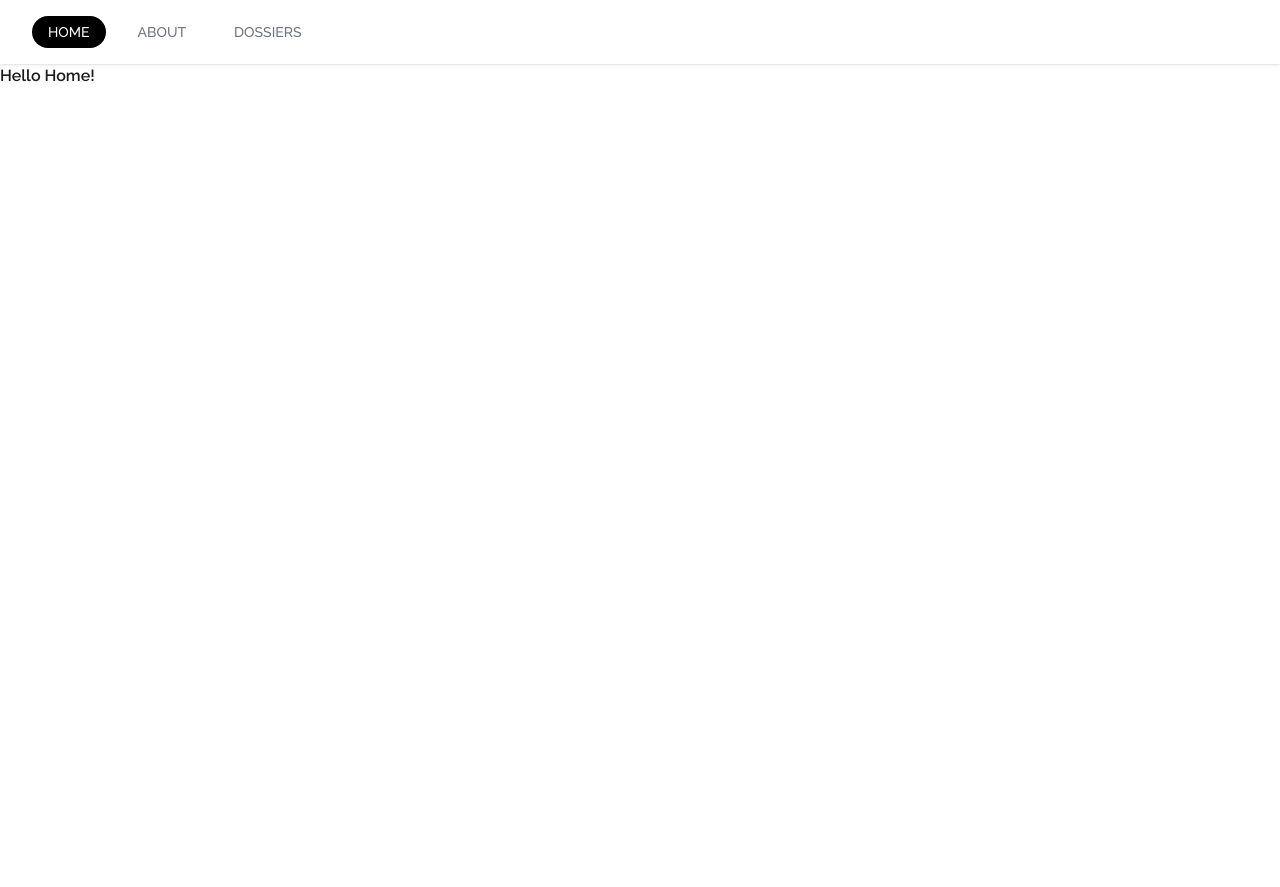
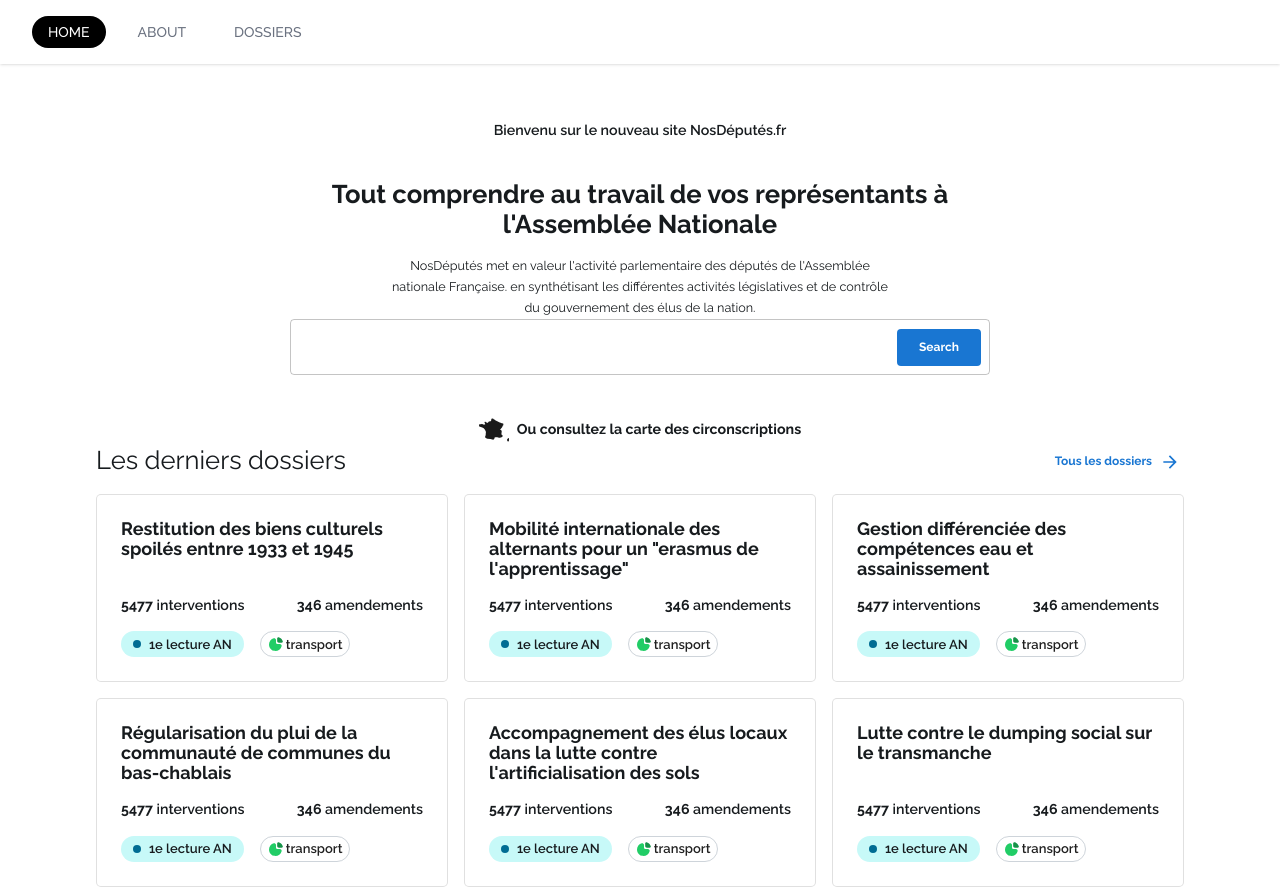
Before and after one commit to regardscitoyens/nosdeputes-front, a Next.js app: page / in a window 1280 px wide. Before the commit the page ends 800 px from the top, so only its background shows below. Built offline with nearby package versions, Linux system fonts and the light colour scheme.

Commit message:
first draft of the home page

```diff
--- a/app/page.tsx
+++ b/app/page.tsx
@@ -1,3 +1,11 @@
+import HeroSection from "@/components/home/HeroSection";
+import DossierSection from "@/components/home/Dossiers/Section";
+
 export default function Home() {
-  return <p>Hello Home!</p>;
+  return (
+    <div>
+      <HeroSection />
+      <DossierSection />
+    </div>
+  );
 }
--- /dev/null
+++ b/components/home/Dossiers/DossierCard.tsx
@@ -0,0 +1,72 @@
+import React from "react";
+
+import Box from "@mui/material/Box";
+import Typography from "@mui/material/Typography";
+import Stack from "@mui/material/Stack";
+
+import Card from "@mui/material/Card";
+import CardActionArea from "@mui/material/CardActionArea";
+import LabelChip from "@/components/LabelChip";
+import Link from "next/link";
+import StatusChip from "@/components/StatusChip";
+
+type DossierCardProps = {
+  titre: string;
+  status: string; //TODO: use an enum when the type of status will be clear
+  thematique: string; // TODO: use an enum latter
+  interventions: number;
+  amendements: number;
+};
+const DossierCard = (props: DossierCardProps) => {
+  const { titre, status, thematique, interventions, amendements } = props;
+
+  return (
+    <Card variant="outlined" sx={{ borderRadius: 1.25 }}>
+      <CardActionArea
+        component={Link}
+        href="/dossiers/dossier"
+        sx={{
+          p: 3,
+          display: "flex",
+          flexDirection: "column",
+          alignItems: "flex-start",
+          height: "100%",
+        }}
+      >
+        <Typography
+          variant="subtitle1"
+          fontWeight="bold"
+          sx={{ mb: 2, lineHeight: "20px" }}
+        >
+          {titre}
+        </Typography>
+
+        <Box sx={{ flexGrow: 1 }} />
+
+        <Box
+          sx={{
+            display: "flew",
+            flexDirection: "row",
+            justifyContent: "space-between",
+            width: "100%",
+            mb: 2,
+          }}
+        >
+          <Typography variant="body2">
+            <b>{interventions}</b> interventions
+          </Typography>
+          <Typography variant="body2">
+            <b>{amendements}</b> amendements
+          </Typography>
+        </Box>
+
+        <Stack direction="row" spacing={2}>
+          <StatusChip size="small" status="review" label={status} />
+          <LabelChip size="small" label={thematique} />
+        </Stack>
+      </CardActionArea>
+    </Card>
+  );
+};
+
+export default DossierCard;
--- /dev/null
+++ b/components/home/Dossiers/Section.tsx
@@ -0,0 +1,89 @@
+import Box from "@mui/material/Box";
+import Typography from "@mui/material/Typography";
+import Button from "@mui/material/Button";
+import Link from "next/link";
+
+import ArrowForwardIcon from "@mui/icons-material/ArrowForward";
+import DossierCard from "./DossierCard";
+
+const dissiers = [
+  {
+    titre: "Restitution des biens culturels spoilés entnre 1933 et 1945",
+    status: "1e lecture AN",
+    thematique: "transport",
+    interventions: 5477,
+    amendements: 346,
+  },
+  {
+    titre: `Mobilité internationale des alternants pour un "erasmus de l'apprentissage"`,
+    status: "1e lecture AN",
+    thematique: "transport",
+    interventions: 5477,
+    amendements: 346,
+  },
+  {
+    titre: `Gestion différenciée des compétences eau et assainissement`,
+    status: "1e lecture AN",
+    thematique: "transport",
+    interventions: 5477,
+    amendements: 346,
+  },
+  {
+    titre: `Régularisation du plui de la communauté de communes du bas-chablais`,
+    status: "1e lecture AN",
+    thematique: "transport",
+    interventions: 5477,
+    amendements: 346,
+  },
+  {
+    titre: `Accompagnement des élus locaux dans la lutte contre l'artificialisation des sols`,
+    status: "1e lecture AN",
+    thematique: "transport",
+    interventions: 5477,
+    amendements: 346,
+  },
+  {
+    titre: `Lutte contre le dumping social sur le transmanche`,
+    status: "1e lecture AN",
+    thematique: "transport",
+    interventions: 5477,
+    amendements: 346,
+  },
+];
+export default function Section() {
+  return (
+    <Box
+      sx={{
+        maxWidth: 1088,
+        margin: {
+          xs: 1,
+          md: 4,
+          lg: "auto",
+        },
+      }}
+    >
+      <Box sx={{ display: "flex", justifyContent: "space-between", mb: 2 }}>
+        <Typography variant="h2">Les derniers dossiers</Typography>
+        <Button
+          variant="text"
+          component={Link}
+          href="/dossiers/"
+          endIcon={<ArrowForwardIcon />}
+        >
+          Tous les dossiers
+        </Button>
+      </Box>
+      <Box
+        sx={{
+          display: "grid",
+          gridTemplateColumns: "repeat(auto-fit, minmax(352px, 1fr))",
+          gridGap: 16,
+        }}
+      >
+        {dissiers.map((card) => (
+          <DossierCard key={card.titre} {...card} />
+        ))}
+      </Box>
+    </Box>
+  );
+}
--- /dev/null
+++ b/components/home/HeroSection.tsx
@@ -0,0 +1,80 @@
+import React from "react";
+
+import Image from "next/image";
+
+import Box from "@mui/material/Box";
+import Paper from "@mui/material/Paper";
+import Typography from "@mui/material/Typography";
+import Stack from "@mui/material/Stack";
+
+import Breadcrumbs from "@mui/material/Breadcrumbs";
+import EnergyIcon from "@/icons/EnergyIcon";
+import LabelChip from "@/components/LabelChip";
+import SearchBar from "./SearchBar";
+
+const HeroSection = () => {
+  return (
+    <Box
+      sx={{
+        textAlign: "center",
+        display: "flex",
+        flexDirection: "column",
+        alignItems: "center",
+        mt: 7,
+      }}
+    >
+      <Typography variant="body2">
+        Bienvenu sur le nouveau site NosDéputés.fr
+      </Typography>
+      <Box
+        sx={{
+          minHeight: "272px", // picture height + header box padding
+          display: "flex",
+          flexDirection: "column",
+          alignItems: "center",
+          py: 5,
+        }}
+      >
+        <Typography
+          variant="h1"
+          fontWeight="bold"
+          sx={{ mb: 2, maxWidth: 700 }}
+        >
+          Tout comprendre au travail de vos représentants à l&apos;Assemblée
+          Nationale
+        </Typography>
+        <Typography
+          variant="caption"
+          fontWeight="light"
+          sx={{ maxWidth: 500 }}
+          component="p"
+        >
+          NosDéputés met en valeur l&apos;activité parlementaire des députés de
+          l&apos;Assemblée nationale Française. en synthétisant les différentes
+          activités législatives et de contrôle du gouvernement des élus de la
+          nation.
+        </Typography>
+
+        <SearchBar />
+      </Box>
+      <div>
+        <Image
+          src="/FranceMapIcon.png"
+          alt=""
+          height={30}
+          width={30}
+          style={{ display: "inline-block", marginRight: 8 }}
+        />
+        <Typography
+          variant="body2"
+          fontWeight="bold"
+          sx={{ display: "inline-block" }}
+        >
+          Ou consultez la carte des circonscriptions
+        </Typography>
+      </div>
+    </Box>
+  );
+};
+
+export default HeroSection;
--- /dev/null
+++ b/components/home/SearchBar.tsx
@@ -0,0 +1,108 @@
+"use client";
+
+import {
+  Autocomplete,
+  TextField,
+  Typography,
+  Box,
+  Button,
+} from "@mui/material";
+
+type DeputeType = {
+  prenom: string;
+  nom: string;
+  circo: string;
+};
+
+type DossierType = {
+  titre: string;
+  type: string;
+};
+
+function isDepute(option: DossierType | DeputeType): option is DeputeType {
+  return (option as DeputeType).prenom !== undefined;
+}
+const options: (DossierType | DeputeType)[] = [
+  {
+    prenom: "Romain",
+    nom: "Reprebié",
+    circo: "1e conrconscription de l'Ain",
+  },
+  {
+    prenom: "Romain",
+    nom: "Reprebié",
+    circo: "1e conrconscription de l'Ain",
+  },
+  {
+    prenom: "Romain",
+    nom: "Reprebié",
+    circo: "1e conrconscription de l'Ain",
+  },
+  {
+    titre: "Répression du mouvement social contre la réforme des retraites",
+    type: "Projet de Loi",
+  },
+  {
+    titre: "Répression du mouvement social contre la réforme des retraites",
+    type: "Projet de Loi",
+  },
+  {
+    titre: "Répression du mouvement social contre la réforme des retraites",
+    type: "Projet de Loi",
+  },
+];
+
+export default function SearchBar() {
+  return (
+    <Autocomplete
+      fullWidth
+      freeSolo
+      renderInput={(params) => (
+        <TextField
+          {...params}
+          InputProps={{
+            ...params.InputProps,
+            endAdornment: (
+              <Button variant="contained" size="large">
+                Search
+              </Button>
+            ),
+          }}
+        />
+      )}
+      options={options}
+      getOptionLabel={(option) => {
+        if (typeof option === "string") {
+          return option;
+        }
+        if (isDepute(option)) {
+          return `${option.prenom} ${option.nom} ${option.circo}`;
+        }
+        return option.titre;
+      }}
+      renderOption={(props, option) => {
+        if (isDepute(option)) {
+          return (
+            <Box
+              component="li"
+              sx={{ "& > img": { mr: 2, flexShrink: 0 } }}
+              {...props}
+            >
+              <img loading="lazy" width="20" src="/picture.png" alt="" />
+              <Typography variant="body2">
+                {option.prenom} {option.nom}
+              </Typography>
+              <Typography variant="caption">{option.circo}</Typography>
+            </Box>
+          );
+        }
+        return (
+          <Box component="li" {...props}>
+            <Typography variant="body2">{option.titre}</Typography>
+            <Typography variant="caption">{option.type}</Typography>
+          </Box>
+        );
+      }}
+    />
+  );
+}
```
Also changed, not shown: public/FranceMapIcon.png (added), public/picture.png (added).
